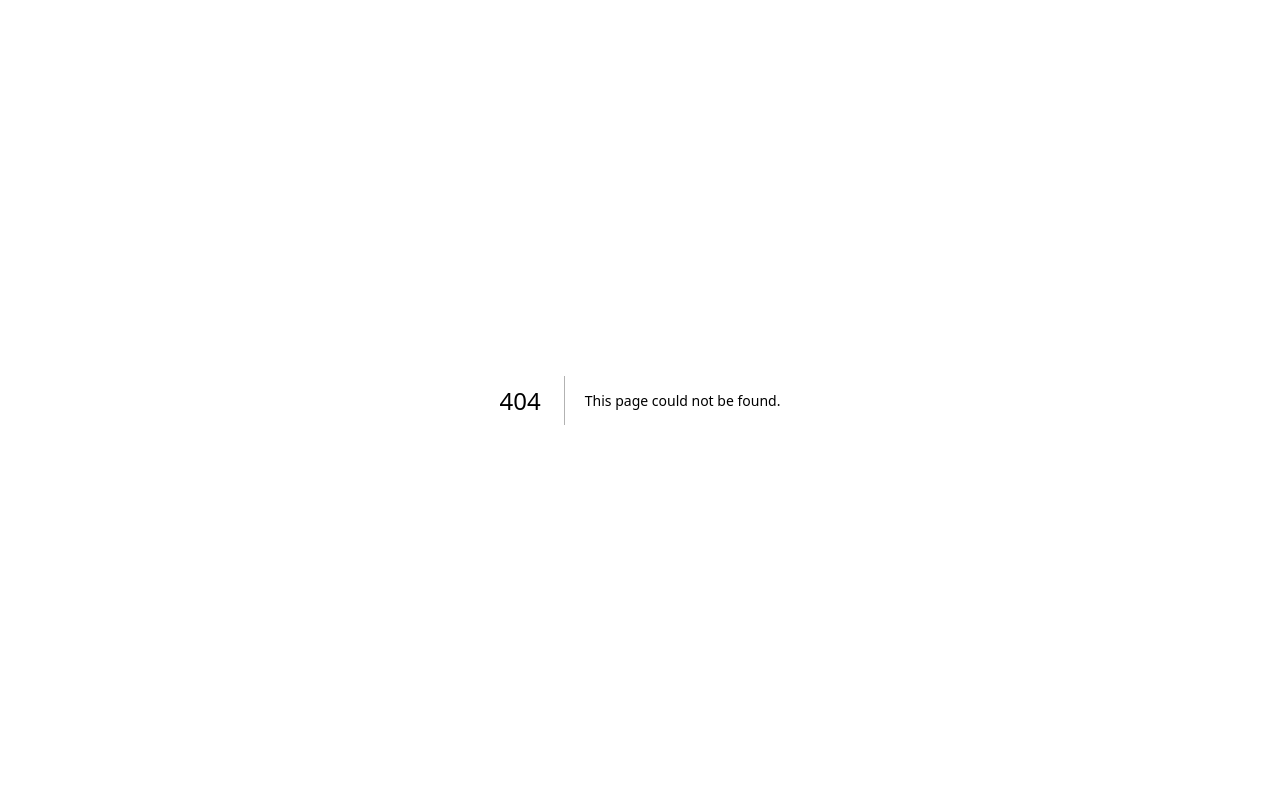
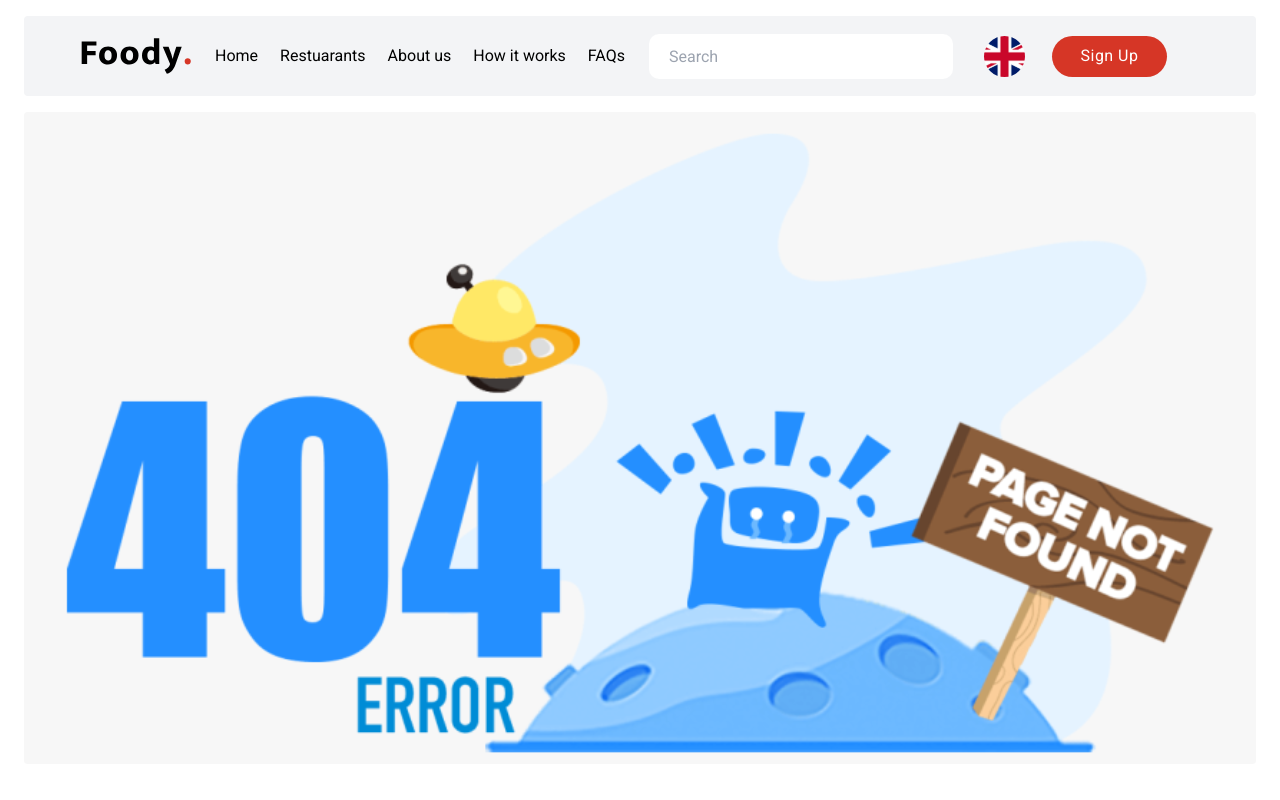
Before and after one commit to ibrahimseyidov/foody-project, a Next.js app: page /404 in a window 1280 px wide. Before the commit this address had no page. Shown: the top 800 px of the page. Built offline with nearby package versions, Linux system fonts and the light colour scheme.

Commit message:
Created Error Page

```diff
--- /dev/null
+++ b/pages/404/index.js
@@ -0,0 +1,16 @@
+import Image from 'next/image'
+import React from 'react'
+import ClientContainer from '../../components/common/ClientContainer/ClientContainer'
+import error from '../../assets/images/error.svg'
+
+const index = () => {
+    return (
+        <>
+            <ClientContainer>
+                <Image className='mt-4 mb-16 w-full' src={error} alt='error' />
+            </ClientContainer>
+        </>
+    )
+}
+
+export default index
--- a/pages/user/user-checkout/index.js
+++ b/pages/user/user-checkout/index.js
@@ -24,7 +24,7 @@ const index = () => {
     return (
         <>
             <ProfileLayout>
-                {/* <div className={styles['checkout-bg']}>
+                <div className={styles['checkout-bg']}>
                     <h2 className={styles['checkout-text']}>Checkout</h2>
                     <div>
                         <form>
@@ -85,13 +85,13 @@ const index = () => {
                         <span>Total</span>
                         <span>$17.80</span>
                     </div>
-                </div> */}
-                <div className={styles['success-bg']}>
+                </div>
+                {/* <div className={styles['success-bg']}>
                     <div className={styles['success-area']}>
                         <Image src={success} alt='success' />
                         <span>Your order has been received</span>
                     </div>
-                </div>
+                </div> */}
             </ProfileLayout>
         </>
     )
```
Also changed, not shown: assets/images/error.svg (added).
